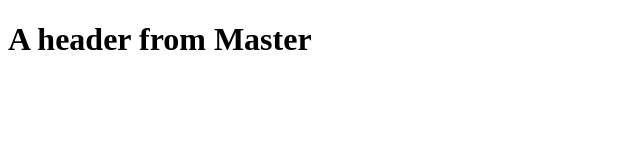
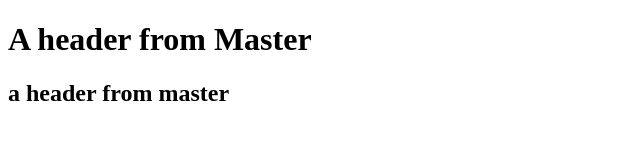
Before and after one commit to AmmarAhmed2030/GitHubLab_Day2, a plain HTML site: page index.html in a window 1280 px wide. Shown: the whole page, without its empty margins (0-640 px from the left). Drawn offline with Linux system fonts and the light colour scheme.

Commit message:
the new data

```diff
--- a/index.html
+++ b/index.html
@@ -7,5 +7,6 @@
 </head>
 <body>
     <h1>A header from Master</h1>
+    <h2>a header from master</h2>
 </body>
 </html>
```
